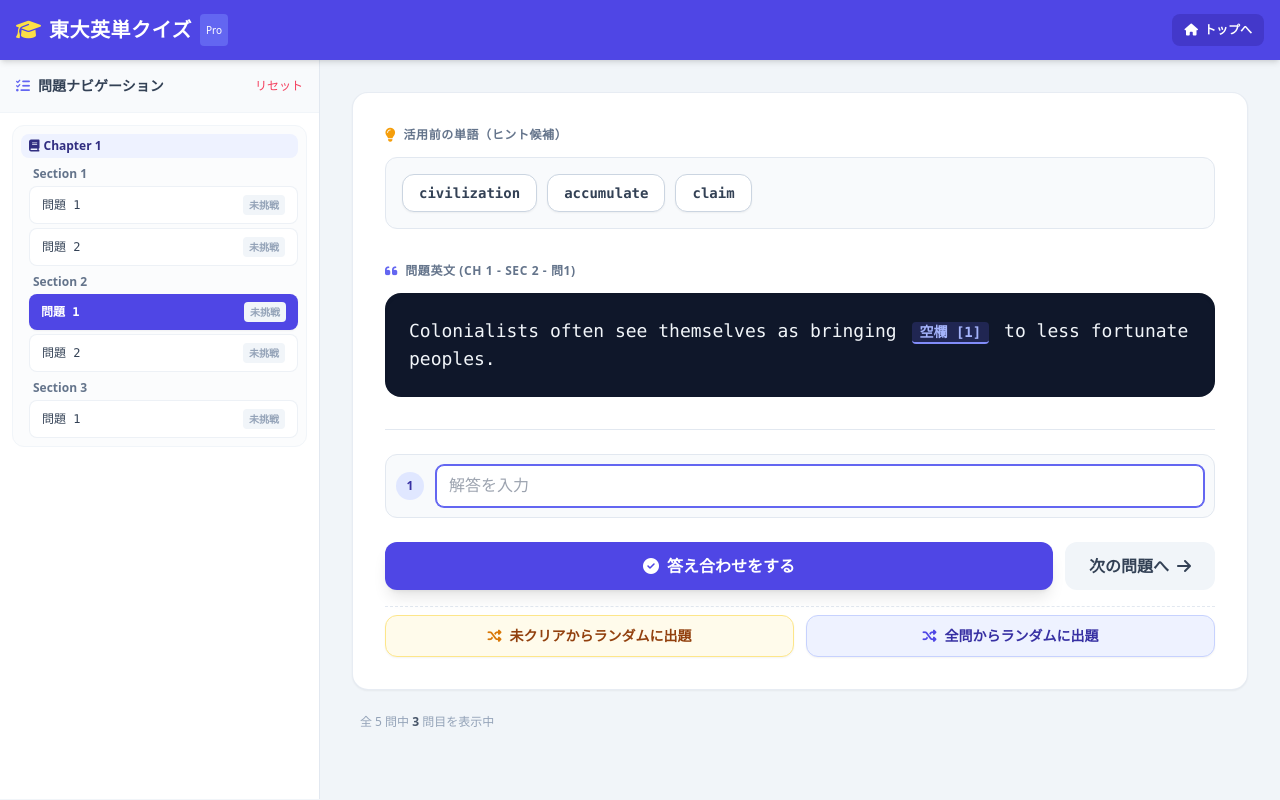
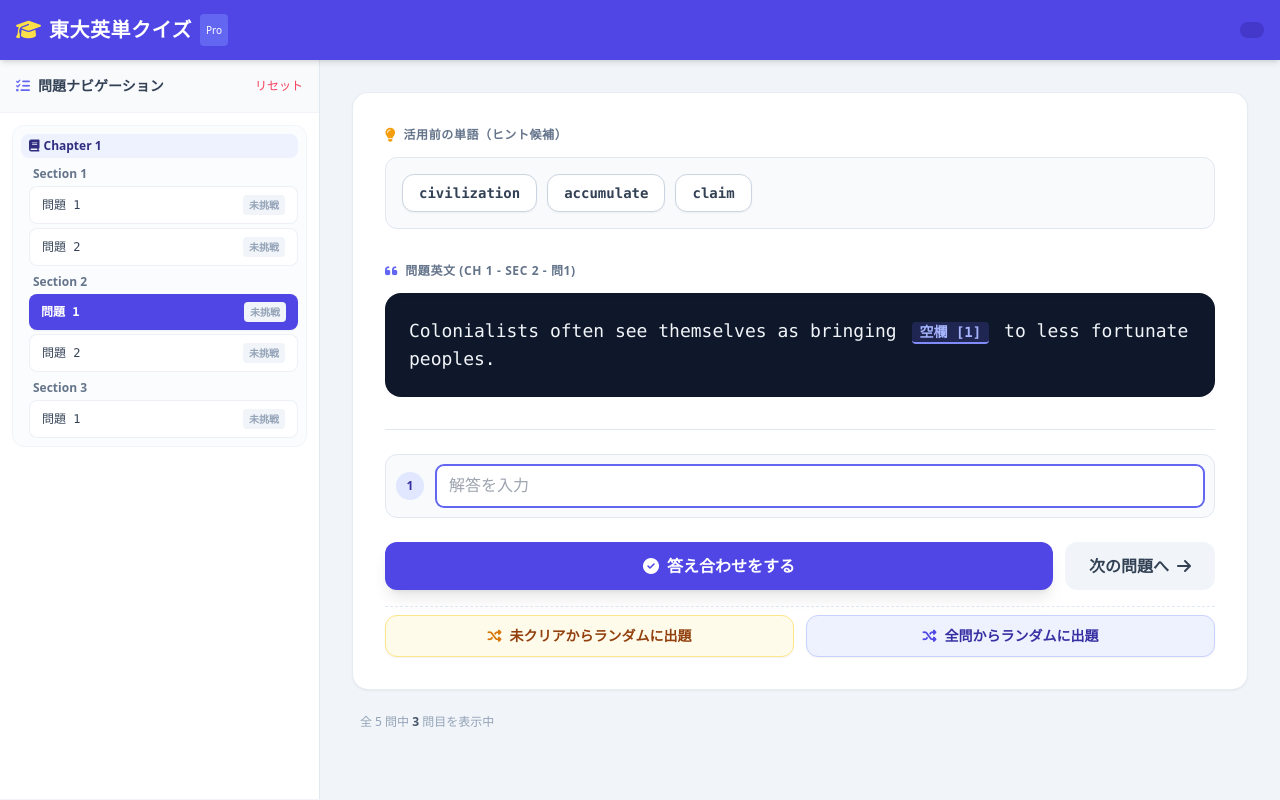
Before and after one commit to mizki15/legendary-pancake, a Flask app: page /ut-eitan-quiz/ in a window 1280 px wide. Run offline with Flask 3, Linux system fonts and the light colour scheme; some libraries are stand-ins or nearby versions.

Commit message:
Comment out navigation link in quiz.html

```diff
--- a/templates/ut_eitan_quiz/quiz.html
+++ b/templates/ut_eitan_quiz/quiz.html
@@ -32,7 +32,7 @@
             </div>
 
             <a href="/" class="text-xs bg-indigo-700 hover:bg-indigo-800 text-white font-semibold px-3 py-2 rounded-lg transition flex items-center gap-1.5">
-                <i class="fa-solid fa-house"></i> <span class="hidden sm:inline">トップへ</span>
+                <!-- <i class="fa-solid fa-house"></i> <span class="hidden sm:inline">トップへ</span> -->
             </a>
         </div>
     </header>
```
